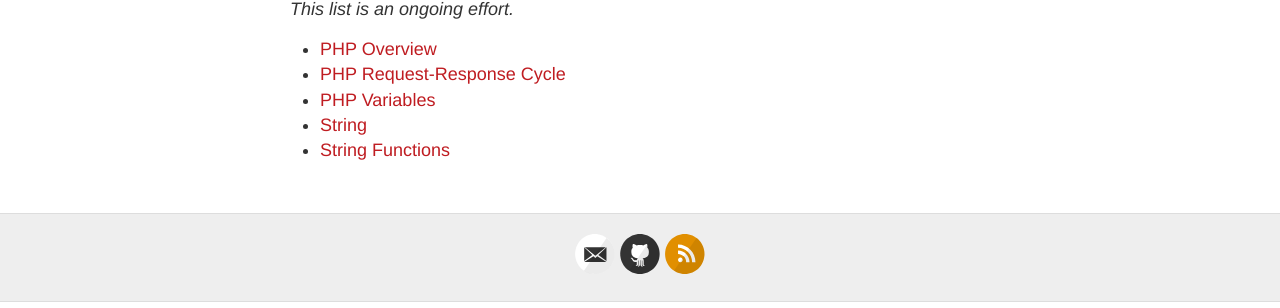
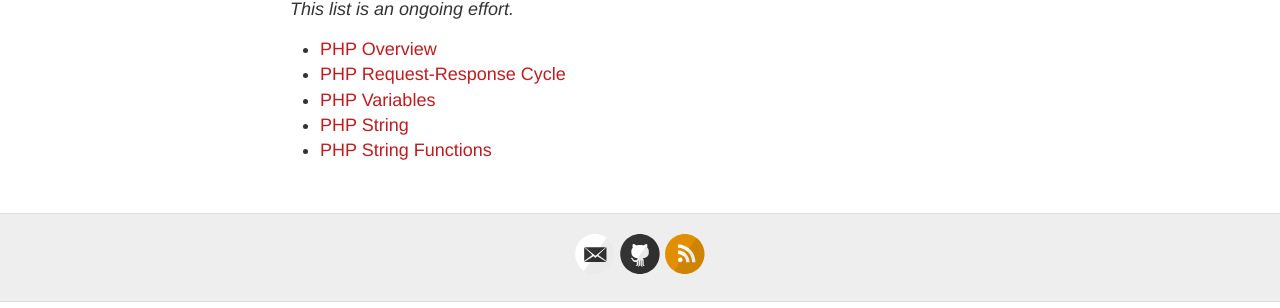
Before and after one commit to kennyalmendral/kennyalmendral.github.io, a Jekyll site: the page built from php-basics.md, in a window 1280 px wide. Shown: the part 221-529 px from the top of the page. Built offline with Jekyll 4.4.1, drawn with Linux system fonts in a browser that asks for light colours.

Commit message:
Update php-basics.md

```diff
--- a/php-basics.md
+++ b/php-basics.md
@@ -9,5 +9,5 @@ _This list is an ongoing effort._
 + [PHP Overview](https://kennyalmendral.github.io/php-overview/){:target="_blank"}
 + [PHP Request-Response Cycle](https://kennyalmendral.github.io/php-request-response-cycle/){:target="_blank"}
 + [PHP Variables](https://kennyalmendral.github.io/php-variables/){:target="_blank"}
-+ [String](#){:target="_blank"}
-+ [String Functions](#){:target="_blank"}
++ [PHP String](https://kennyalmendral.github.io/php-strings/){:target="_blank"}
++ [PHP String Functions](#){:target="_blank"}
```
